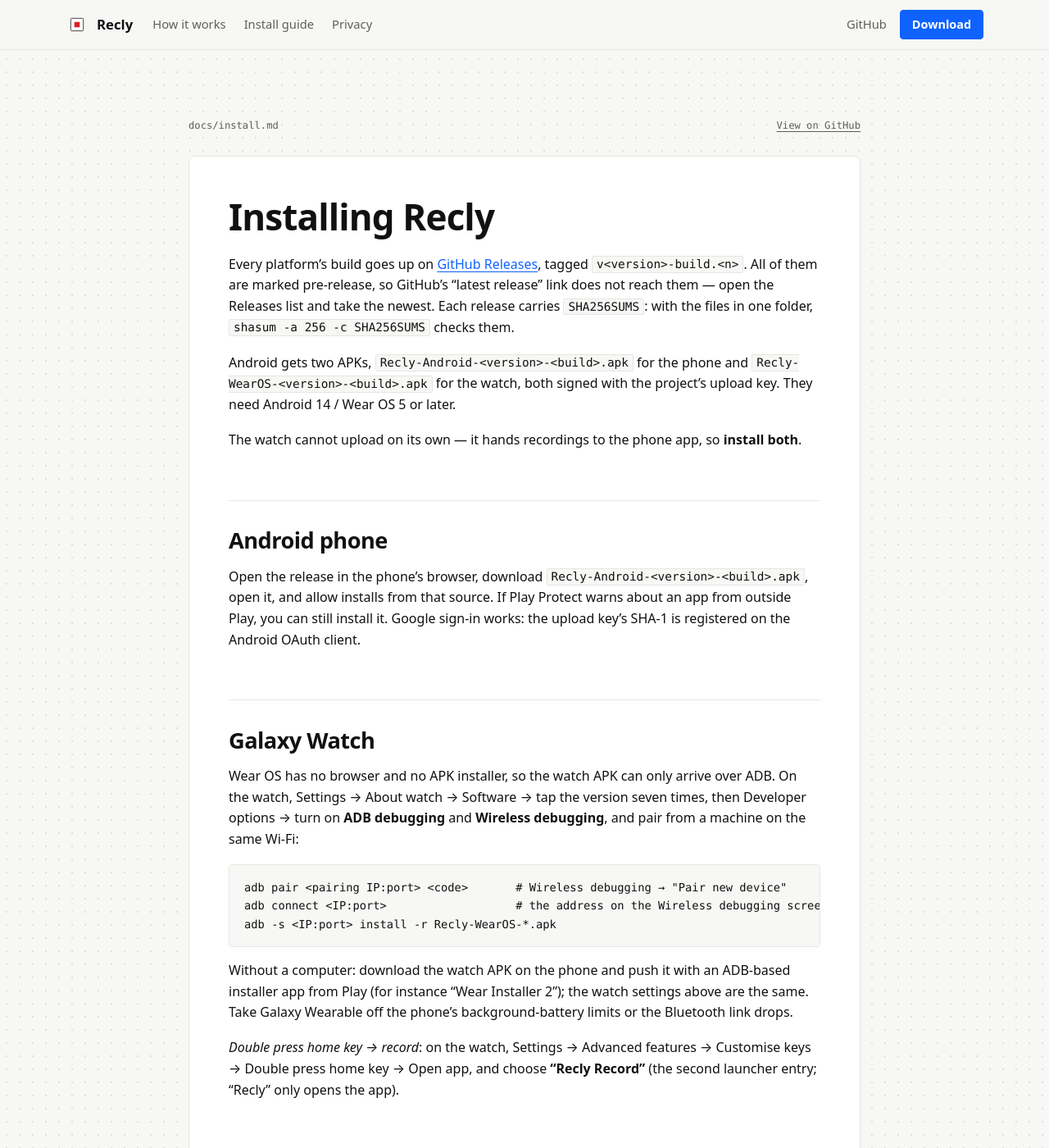
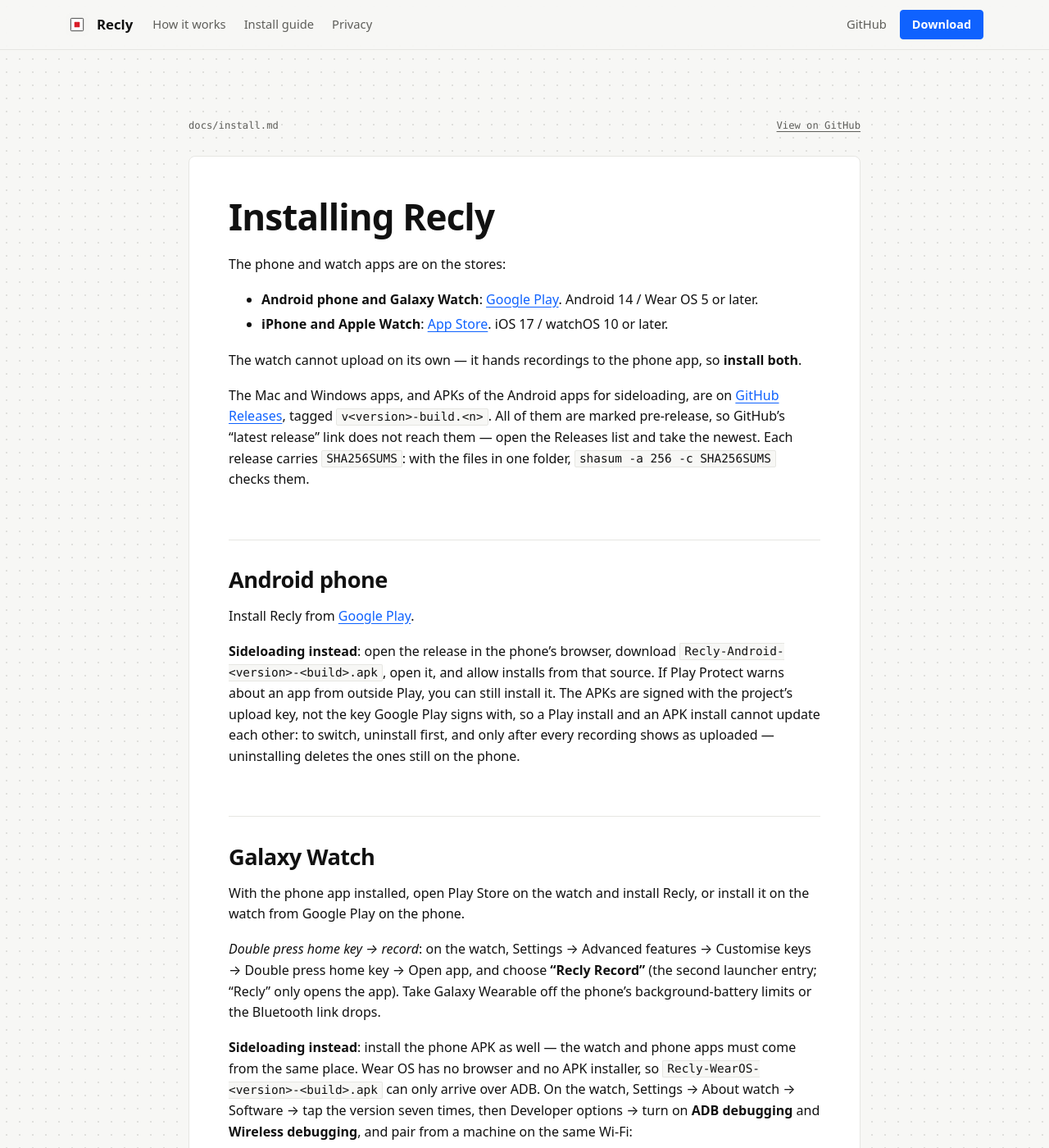
Before and after one commit to rokrokss/recly, a Jekyll site: the page built from docs/install.md, in a window 1280 px wide and 1400 px high. Shown: the whole window at 82% size. Built offline with Jekyll 4.4.1, drawn with Linux system fonts in a browser that asks for light colours; our own code applies the rules of GitHub Pages for plain Markdown files; some of the changed text lies outside the part shown.

Commit message:
Point the docs and recly.dev at the App Store and Google Play
The phone and watch apps are out: iPhone and Apple Watch on the App Store, Android phone and
Galaxy Watch on Google Play. The READMEs, the install guide and both landing pages now lead with
the stores; the Android APKs stay on Releases as the sideloading route, with a note that Play and
APK installs are signed differently. macOS and Windows still ship from GitHub Releases. The design
document and the App Store review notes record the 2026-10-01 release.

Co-Authored-By: Claude Opus 5.5 <noreply@anthropic.com>

````diff
--- a/docs/install.md
+++ b/docs/install.md
@@ -1,28 +1,46 @@
 # Installing Recly
 
-Every platform's build goes up on [GitHub Releases](https://github.com/rokrokss/recly/releases),
-tagged `v<version>-build.<n>`. All of them are marked pre-release, so GitHub's "latest release"
-link does not reach them — open the Releases list and take the newest. Each release carries
-`SHA256SUMS`: with the files in one folder, `shasum -a 256 -c SHA256SUMS` checks them.
+The phone and watch apps are on the stores:
 
-Android gets two APKs, `Recly-Android-<version>-<build>.apk` for the phone and
-`Recly-WearOS-<version>-<build>.apk` for the watch, both signed with the project's upload key.
-They need Android 14 / Wear OS 5 or later.
+- **Android phone and Galaxy Watch**: [Google Play](https://play.google.com/store/apps/details?id=app.recly).
+  Android 14 / Wear OS 5 or later.
+- **iPhone and Apple Watch**: [App Store](https://apps.apple.com/app/recly-record-for-your-ai/id6809930443).
+  iOS 17 / watchOS 10 or later.
 
 The watch cannot upload on its own — it hands recordings to the phone app, so **install both**.
 
+The Mac and Windows apps, and APKs of the Android apps for sideloading, are on
+[GitHub Releases](https://github.com/rokrokss/recly/releases), tagged `v<version>-build.<n>`. All
+of them are marked pre-release, so GitHub's "latest release" link does not reach them — open the
+Releases list and take the newest. Each release carries `SHA256SUMS`: with the files in one
+folder, `shasum -a 256 -c SHA256SUMS` checks them.
+
 ## Android phone
 
-Open the release in the phone's browser, download `Recly-Android-<version>-<build>.apk`, open it,
-and allow installs from that source. If Play Protect warns about an app from outside Play, you can
-still install it. Google sign-in works: the upload key's SHA-1 is registered on the Android OAuth
-client.
+Install Recly from [Google Play](https://play.google.com/store/apps/details?id=app.recly).
+
+**Sideloading instead**: open the release in the phone's browser, download
+`Recly-Android-<version>-<build>.apk`, open it, and allow installs from that source. If Play
+Protect warns about an app from outside Play, you can still install it. The APKs are signed with
+the project's upload key, not the key Google Play signs with, so a Play install and an APK install
+cannot update each other: to switch, uninstall first, and only after every recording shows as
+uploaded — uninstalling deletes the ones still on the phone.
 
 ## Galaxy Watch
 
-Wear OS has no browser and no APK installer, so the watch APK can only arrive over ADB. On the
-watch, Settings → About watch → Software → tap the version seven times, then Developer options →
-turn on **ADB debugging** and **Wireless debugging**, and pair from a machine on the same Wi-Fi:
+With the phone app installed, open Play Store on the watch and install Recly, or install it on the
+watch from Google Play on the phone.
+
+*Double press home key → record*: on the watch, Settings → Advanced features → Customise keys →
+Double press home key → Open app, and choose **"Recly Record"** (the second launcher entry;
+"Recly" only opens the app). Take Galaxy Wearable off the phone's background-battery limits or the
+Bluetooth link drops.
+
+**Sideloading instead**: install the phone APK as well — the watch and phone apps must come from
+the same place. Wear OS has no browser and no APK installer, so `Recly-WearOS-<version>-<build>.apk`
+can only arrive over ADB. On the watch, Settings → About watch → Software → tap the version seven
+times, then Developer options → turn on **ADB debugging** and **Wireless debugging**, and pair from
+a machine on the same Wi-Fi:
 
 ```bash
 adb pair <pairing IP:port> <code>       # Wireless debugging → "Pair new device"
@@ -31,18 +49,16 @@ adb -s <IP:port> install -r Recly-WearOS-*.apk
 ```
 
 Without a computer: download the watch APK on the phone and push it with an ADB-based installer
-app from Play (for instance "Wear Installer 2"); the watch settings above are the same. Take
-Galaxy Wearable off the phone's background-battery limits or the Bluetooth link drops.
+app from Play (for instance "Wear Installer 2"); the watch settings above are the same.
 
-*Double press home key → record*: on the watch, Settings → Advanced features → Customise keys →
-Double press home key → Open app, and choose **"Recly Record"** (the second launcher entry;
-"Recly" only opens the app).
+## iPhone · Apple Watch
 
-## Windows
+Install Recly from the [App Store](https://apps.apple.com/app/recly-record-for-your-ai/id6809930443).
+The Apple Watch app comes with it: if it does not appear on the watch, open the Watch app on the
+iPhone and install Recly from there.
 
-The MSI is on the [GitHub release](https://github.com/rokrokss/recly/releases). It is not yet
-code-signed, so SmartScreen shows "Windows protected your PC" — choose **More info** → **Run
-anyway**.
+The `.ipa` on each GitHub release is the App Store upload package; it cannot be installed on a
+device directly. Building from source is in [development.md](development.md).
 
 ## macOS
 
@@ -51,8 +67,8 @@ Download `Recly-macOS-<version>-<build>.dmg` from the newest
 app is signed with a Developer ID certificate and notarized by Apple, so it opens without any
 Gatekeeper workaround. macOS 14.4 or later, Apple Silicon.
 
-## iPhone · Apple Watch
+## Windows
 
-The App Store release is in review. Until it is out, the way in is building from source — see
-[development.md](development.md). The `.ipa` on each release is the App Store upload package; it
-cannot be installed on a device directly.
+The MSI is on the [GitHub release](https://github.com/rokrokss/recly/releases). It is not yet
+code-signed, so SmartScreen shows "Windows protected your PC" — choose **More info** → **Run
+anyway**.
````
Also changed, not shown: README.ko.md (+10 -9 lines), docs/app-review.md (+2 -0 lines), docs/app-store-copy.ko.md (+1 -1 lines), docs/index.html (+34 -37 lines), docs/ko/index.html (+34 -37 lines), docs/recly.md (+2 -2 lines), README.md.
